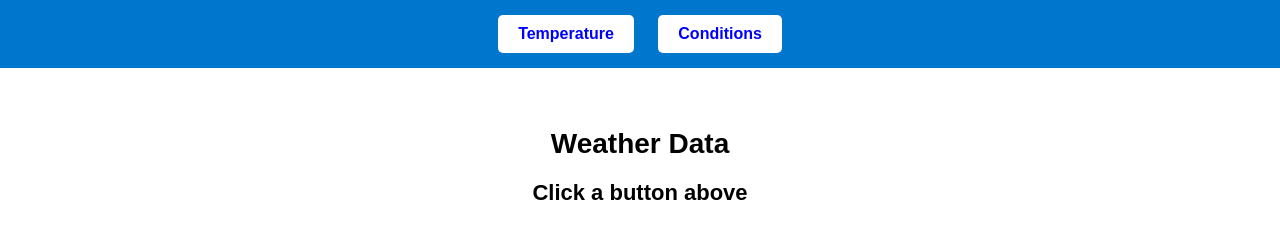
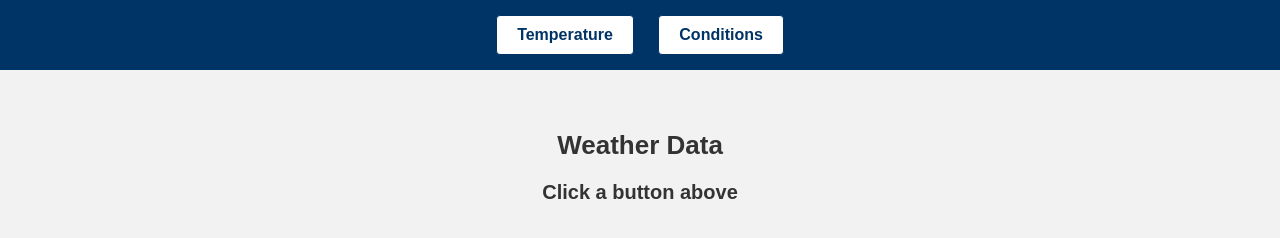
Before and after one commit to solisapariciok/CTD_prework, a plain HTML site: page index.html in a window 1280 px wide. Drawn offline with Linux system fonts and the light colour scheme.

Commit message:
Update styles.css

```diff
--- a/styles.css
+++ b/styles.css
@@ -1,12 +1,13 @@
 body {
   margin: 0;
   font-family: Arial, sans-serif;
-  background-color: white;
+  background-color: #f2f2f2; /* light gray */
+  color: #333333; /* dark gray text */
   text-align: center;
 }
 
 nav {
-  background-color: #0077cc;
+  background-color: #003366; /* navy */
   padding: 15px;
 }
 
@@ -14,16 +15,16 @@ button {
   padding: 10px 20px;
   margin: 0 10px;
   font-size: 16px;
-  border: none;
-  border-radius: 5px;
+  border: 1px solid #003366;
+  border-radius: 4px;
   cursor: pointer;
-  background-color: white;
-  color: Blue;
+  background-color: #ffffff; /* white */
+  color: #003366; /* navy text */
   font-weight: bold;
 }
 
 button:hover {
-  background-color: red;
+  background-color: #e6e6e6; /* light gray hover */
 }
 
 .container {
@@ -31,11 +32,11 @@ button:hover {
 }
 
 h1 {
-  font-size: 28px;
+  font-size: 26px;
+  margin-bottom: 20px;
 }
 
 #weather-data {
-  margin-top: 20px;
-  font-size: 22px;
+  font-size: 20px;
   font-weight: bold;
 }
```
